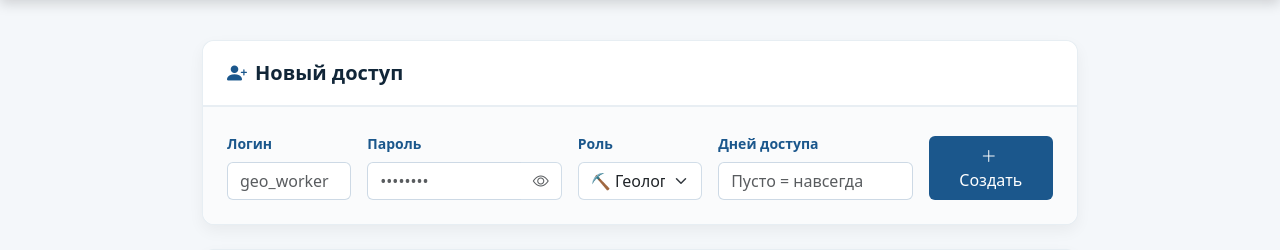
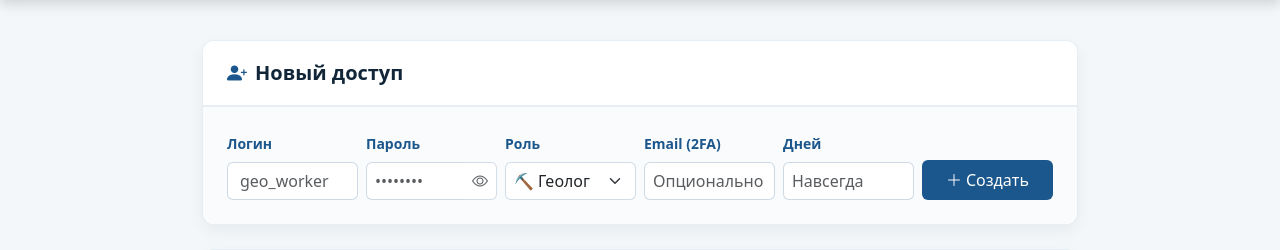
Before and after one commit to Chectus/gisweb, a Flask app: page /admin in a window 1280 px wide. Shown: the part 69-319 px from the top of the page. Run offline with Flask 3, Linux system fonts and the light colour scheme; the visitor is signed in with stand-in values (Sample User, id 1); parts of the project's set-up code (start-up, migrations or seed data) failed here and were passed over.

Commit message:
плашка для 2FA (бэкендер, я не сплю, лови проверяй)

```diff
--- a/templates/admin.html
+++ b/templates/admin.html
@@ -33,7 +33,7 @@
                 <h5 class="mb-0 fw-bold" style="color: var(--geo-dark);"><i class="bi bi-person-plus-fill me-2" style="color: var(--geo-main);"></i>Новый доступ</h5>
             </div>
             <div class="card-body p-4" style="background-color: #fafbfc; border-radius: 0 0 12px 12px;">
-                <form action="{{ url_for('add_user') }}" method="POST" class="row g-3 align-items-end">
+                <form action="{{ url_for('add_user') }}" method="POST" class="row g-2 align-items-end">
                     <!-- Логин -->
                     <div class="col-md-2">
                         <label class="form-label small fw-bold" style="color: var(--geo-main);">Логин</label>
@@ -41,34 +41,40 @@
                     </div>
 
                     <!-- Пароль с глазиком -->
-                    <div class="col-md-3">
+                    <div class="col-md-2">
                         <label class="form-label small fw-bold" style="color: var(--geo-main);">Пароль</label>
                         <div class="input-group">
-                            <input type="password" class="form-control border-end-0" id="adminPassword" name="password" placeholder="••••••••" required>
-                            <button class="btn btn-eye-admin border-start-0" type="button" id="toggleAdminPassword">
+                            <input type="password" class="form-control border-end-0 px-2" id="adminPassword" name="password" placeholder="••••••••" required>
+                            <button class="btn btn-eye-admin border-start-0 px-2" type="button" id="toggleAdminPassword">
                                 <i class="bi bi-eye text-muted" id="toggleAdminIcon"></i>
                             </button>
                         </div>
                     </div>
 
-                    <!-- НОВОЕ: Выбор роли -->
+                    <!-- Роль -->
                     <div class="col-md-2">
                         <label class="form-label small fw-bold" style="color: var(--geo-main);">Роль</label>
-                        <select class="form-select" name="is_admin" style="border-color: rgba(27, 87, 140, 0.2);">
+                        <select class="form-select px-2" name="is_admin" style="border-color: rgba(27, 87, 140, 0.2);">
                             <option value="0" selected>⛏️ Геолог</option>
                             <option value="1">👑 Админ</option>
                         </select>
                     </div>
 
+                    <!-- НОВОЕ: Email для 2FA -->
+                    <div class="col-md-2">
+                        <label class="form-label small fw-bold" style="color: var(--geo-main);">Email (2FA)</label>
+                        <input type="email" class="form-control px-2" name="email" placeholder="Опционально">
+                    </div>
+
                     <!-- Срок действия -->
-                    <div class="col-md-3">
-                        <label class="form-label small fw-bold" style="color: var(--geo-main);">Дней доступа</label>
-                        <input type="number" class="form-control" name="expire_days" placeholder="Пусто = навсегда">
+                    <div class="col-md-2">
+                        <label class="form-label small fw-bold" style="color: var(--geo-main);">Дней</label>
+                        <input type="number" class="form-control px-2" name="expire_days" placeholder="Навсегда">
                     </div>
 
                     <!-- Кнопка -->
                     <div class="col-md-2">
-                        <button type="submit" class="btn btn-geo w-100 py-2"><i class="bi bi-plus-lg me-1"></i>Создать</button>
+                        <button type="submit" class="btn btn-geo w-100 py-2 px-1"><i class="bi bi-plus-lg me-1"></i>Создать</button>
                     </div>
                 </form>
             </div>
```
Also changed, not shown: templates/verify_2fa.html (added, +73 -0 lines).
